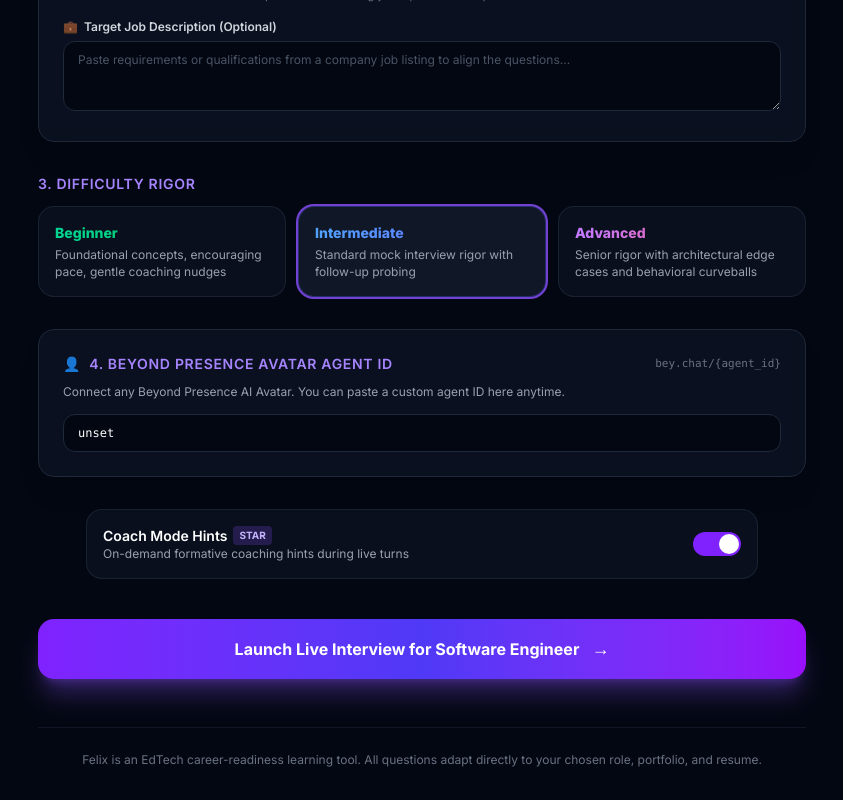
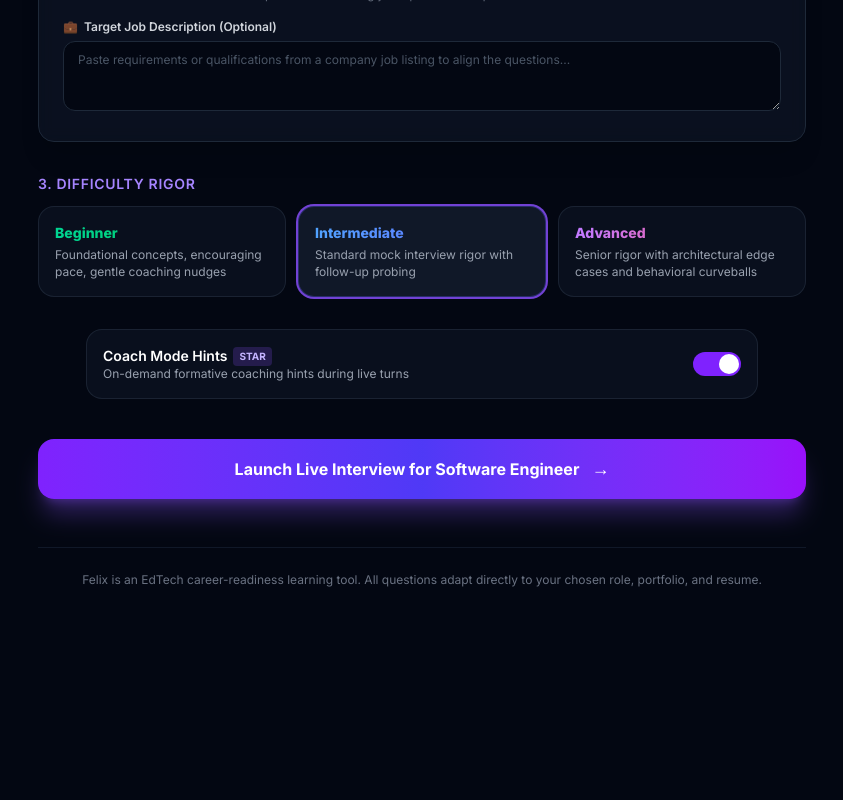
Before and after one commit to siddharthsai218/Felix, a Next.js app in the folder frontend/: page /session/setup in a window 1280 px wide. Shown: the part 903-1703 px from the top of the page, without its empty margins (218-1061 px from the left). After the commit the page ends 1523 px from the top, so only its background shows below. Built offline with nearby package versions, Linux system fonts and the light colour scheme; no server answers.

Commit message:
fix(setup): configure avatar agent strictly from env and remove manual input

```diff
--- a/frontend/src/app/api/avatar/sync/route.ts
+++ b/frontend/src/app/api/avatar/sync/route.ts
@@ -129,7 +129,7 @@ export async function POST(request: Request) {
     const { targetRole, difficulty, githubUrl, resumeText, jobDescription, agentId: customAgentId } = body;
 
     const apiKey = process.env.BEYOND_PRESENCE_API_KEY || 'sk-MMK6dh557yXtw3Q3VAq8RLsMjWrbwhPvyjdCs2NU4xM';
-    const agentId = customAgentId || process.env.NEXT_PUBLIC_BEYOND_PRESENCE_AGENT_ID || 'd6f2bbee-88e6-42b5-a5f9-8eeb837a7fbf';
+    const agentId = process.env.NEXT_PUBLIC_BEYOND_PRESENCE_AGENT_ID || process.env.BEYOND_PRESENCE_AVATAR_ID || customAgentId || 'd6f2bbee-88e6-42b5-a5f9-8eeb837a7fbf';
 
     let githubContext = '';
     let repoNames: string[] = [];
--- a/frontend/src/app/components/Avatar.tsx
+++ b/frontend/src/app/components/Avatar.tsx
@@ -39,11 +39,10 @@ export const Avatar: React.FC<AvatarProps> = React.memo(({
 }) => {
   const [isJoined, setIsJoined] = useState(false);
 
-  // Beyond Presence agent ID or custom URL from props, session, or env
+  // Beyond Presence agent ID strictly configured via environment
   const agentId =
+    process.env.NEXT_PUBLIC_BEYOND_PRESENCE_AGENT_ID ||
     beyondPresenceAgentId ||
-    (typeof window !== 'undefined' ? sessionStorage.getItem('felix_agent_id') || '' : '') ||
-    process.env.NEXT_PUBLIC_BEYOND_PRESENCE_AGENT_ID ||
     'd6f2bbee-88e6-42b5-a5f9-8eeb837a7fbf';
 
   const customUrl =
--- a/frontend/src/app/session/live/page.tsx
+++ b/frontend/src/app/session/live/page.tsx
@@ -38,22 +38,17 @@ function LiveInterviewContent() {
   const [resumeText, setResumeText] = useState<string>('');
   const [jobDescription, setJobDescription] = useState<string>('');
 
-  const rawAgentId = searchParams.get('agentId') || searchParams.get('agent') || '';
-  const [agentId, setAgentId] = useState<string>(rawAgentId);
-
   // Load saved context from sessionStorage if available
   useEffect(() => {
     if (typeof window !== 'undefined') {
       const storedGithub = sessionStorage.getItem('felix_session_github') || '';
       const storedResume = sessionStorage.getItem('felix_session_resume') || '';
       const storedJd = sessionStorage.getItem('felix_session_jd') || '';
-      const storedAgent = sessionStorage.getItem('felix_agent_id') || '';
       if (!githubUrl && storedGithub) setGithubUrl(storedGithub);
       if (storedResume) setResumeText(storedResume);
       if (storedJd) setJobDescription(storedJd);
-      if (!agentId && storedAgent) setAgentId(storedAgent);
     }
-  }, [githubUrl, agentId]);
+  }, [githubUrl]);
 
   const sessionParam = searchParams.get('session');
   const [sessionId, setSessionId] = useState<string>(sessionParam || `felix-${Date.now()}`);
@@ -671,7 +666,6 @@ function LiveInterviewContent() {
           <Avatar
             state={turnState}
             isSpeaking={isAvatarSpeaking}
-            beyondPresenceAgentId={agentId || undefined}
           />
 
 
--- a/frontend/src/app/session/setup/page.tsx
+++ b/frontend/src/app/session/setup/page.tsx
@@ -90,9 +90,6 @@ export default function SessionSetupPage() {
   const [pasteJd, setPasteJd] = useState<string>('');
   const [difficulty, setDifficulty] = useState<'beginner' | 'intermediate' | 'advanced'>('intermediate');
   const [coachModeEnabled, setCoachModeEnabled] = useState<boolean>(true);
-  const [beyondPresenceAgentId, setBeyondPresenceAgentId] = useState<string>(
-    process.env.NEXT_PUBLIC_BEYOND_PRESENCE_AGENT_ID || 'd6f2bbee-88e6-42b5-a5f9-8eeb837a7fbf'
-  );
   const [isStarting, setIsStarting] = useState<boolean>(false);
   const [syncStatus, setSyncStatus] = useState<string>('');
 
@@ -103,19 +100,16 @@ export default function SessionSetupPage() {
       const savedGithub = sessionStorage.getItem('felix_session_github');
       const savedResume = sessionStorage.getItem('felix_session_resume');
       const savedJd = sessionStorage.getItem('felix_session_jd');
-      const savedAgent = sessionStorage.getItem('felix_agent_id');
 
       if (savedRole) setRoleTitle(savedRole);
       if (savedGithub) setGithubUrl(savedGithub);
       if (savedResume) setResumeText(savedResume);
       if (savedJd) setPasteJd(savedJd);
-      if (savedAgent) setBeyondPresenceAgentId(savedAgent);
     }
   }, []);
 
   const handleSelectPreset = (preset: PresetRole) => {
     setRoleTitle(preset.name);
-    setActivePreset(preset.id);
   };
 
   const handleStartSession = async () => {
@@ -123,7 +117,6 @@ export default function SessionSetupPage() {
     setIsStarting(true);
     setSyncStatus('Configuring Beyond Presence Avatar with your role...');
     const finalRole = roleTitle.trim() || 'Software Engineer';
-    const finalAgentId = beyondPresenceAgentId.trim() || 'd6f2bbee-88e6-42b5-a5f9-8eeb837a7fbf';
 
     // Store in sessionStorage to handle large resumes and GitHub context cleanly
     if (typeof window !== 'undefined') {
@@ -131,7 +124,6 @@ export default function SessionSetupPage() {
       sessionStorage.setItem('felix_session_github', githubUrl.trim());
       sessionStorage.setItem('felix_session_resume', resumeText.trim());
       sessionStorage.setItem('felix_session_jd', pasteJd.trim());
-      sessionStorage.setItem('felix_agent_id', finalAgentId);
     }
 
     try {
@@ -151,7 +143,6 @@ export default function SessionSetupPage() {
           githubUrl: githubUrl.trim(),
           resumeText: resumeText.trim(),
           jobDescription: pasteJd.trim(),
-          agentId: finalAgentId,
         }),
         signal: controller.signal,
       }).catch((e) => {
@@ -175,7 +166,6 @@ export default function SessionSetupPage() {
       questions: '0', // 0 = continuous adaptive learning loop
       coach: coachModeEnabled.toString(),
       ...(githubUrl.trim() ? { github: encodeURIComponent(githubUrl.trim()) } : {}),
-      agentId: finalAgentId,
       session: sessionId,
     });
 
@@ -355,28 +345,7 @@ export default function SessionSetupPage() {
           </div>
         </section>
 
-        {/* 4. Beyond Presence Avatar Agent ID */}
-        <section className="mb-8 p-6 rounded-2xl bg-gray-900/60 border border-gray-800 shadow-xl backdrop-blur-sm">
-          <div className="flex items-center justify-between mb-2">
-            <label className="text-sm font-semibold uppercase tracking-wider text-violet-400 flex items-center gap-2">
-              <span>👤</span>
-              <span>4. Beyond Presence Avatar Agent ID</span>
-            </label>
-            <span className="text-[11px] text-gray-500 font-mono">bey.chat/{"{agent_id}"}</span>
-          </div>
-          <p className="text-xs text-gray-400 mb-3 leading-relaxed">
-            Connect any Beyond Presence AI Avatar. You can paste a custom agent ID here anytime.
-          </p>
-          <input
-            type="text"
-            value={beyondPresenceAgentId}
-            onChange={(e) => setBeyondPresenceAgentId(e.target.value)}
-            placeholder="e.g. d6f2bbee-88e6-42b5-a5f9-8eeb837a7fbf"
-            className="w-full px-3.5 py-2.5 rounded-xl bg-gray-950 border border-gray-800 text-xs text-white placeholder-gray-600 focus:outline-none focus:border-violet-500 focus:ring-1 focus:ring-violet-500 transition-all font-mono"
-          />
-        </section>
-
-        {/* 5. Coach Mode Toggle */}
+        {/* 4. Coach Mode Toggle */}
         <section className="mb-10 max-w-2xl mx-auto w-full">
           <div className="p-4 rounded-2xl border border-gray-800/80 bg-gray-900/50 flex items-center justify-between">
             <div>
```
Also changed, not shown: 2 other files (tests, documents, lock files or other folders).
